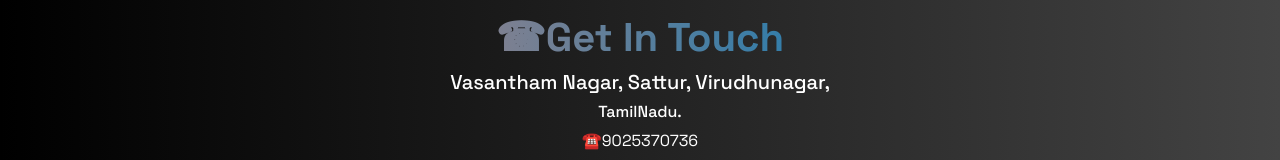
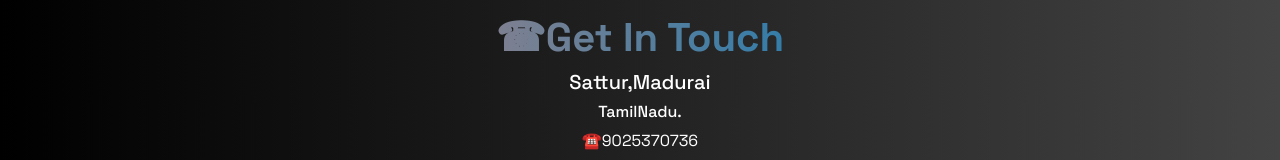
Before and after one commit to akshaypiranav/port, a Next.js app: page / in a window 1280 px wide. Shown: the part 4470-4630 px from the top of the page. Built offline with nearby package versions, Linux system fonts and the light colour scheme.

Commit message:
Update Contact.tsx

```diff
--- a/components/Contact.tsx
+++ b/components/Contact.tsx
@@ -3,7 +3,7 @@ const Contact = () => {
   return (
     <div className="container my-5" id="contact" data-aos="fade-up">
         <h1 className="text-center text fw-bold">☎Get In Touch</h1>
-        <h5 className="text-center">Vasantham Nagar, Sattur, Virudhunagar,</h5>
+        <h5 className="text-center">Sattur,Madurai</h5>
         <h6 className="text-center">TamilNadu.</h6>
         <Link  href="https://www.linkedin.com/in/akshaypiranavb/" target="_blank"><p className="text-center">☎️9025370736</p></Link>
 
```
